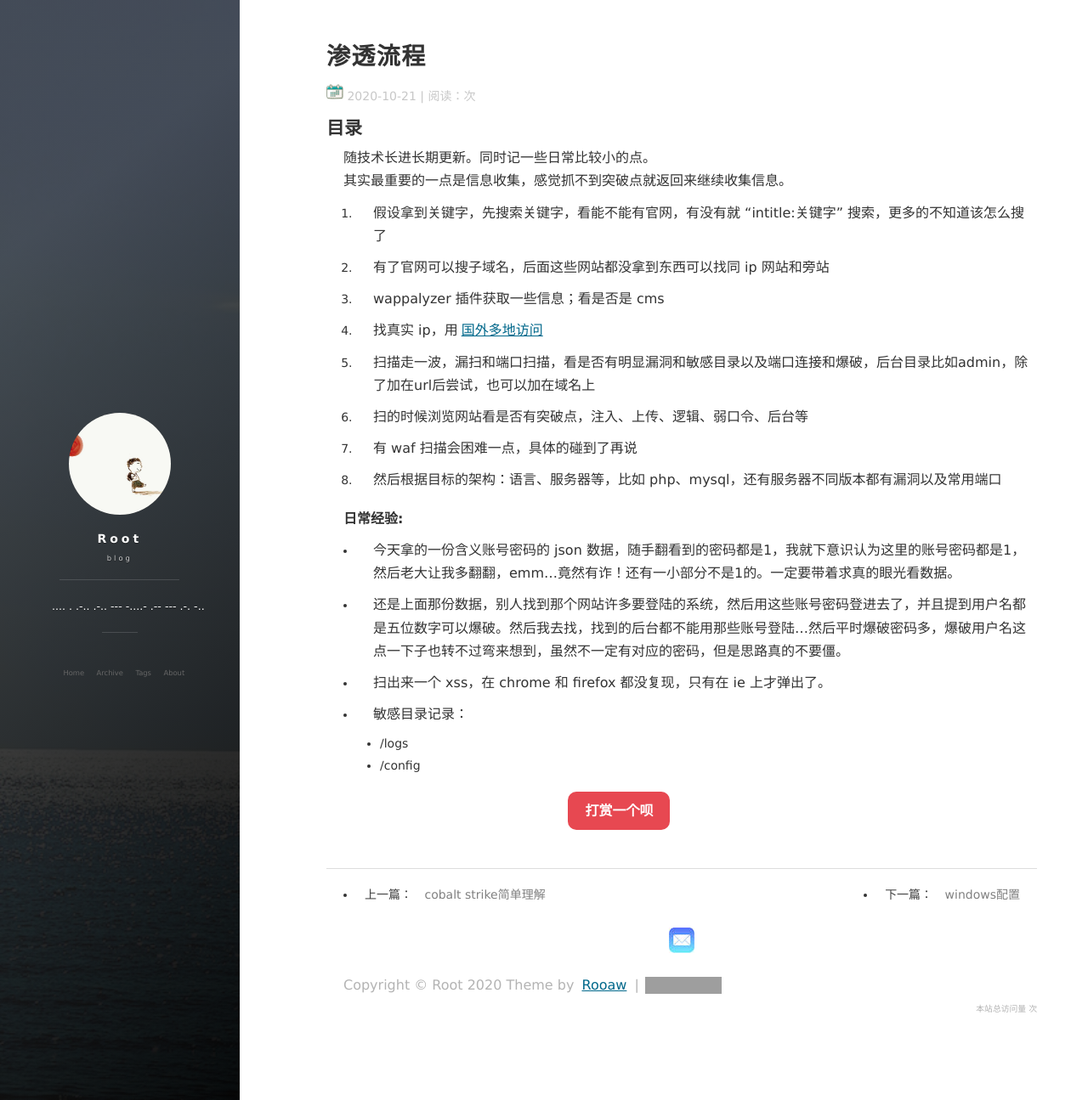
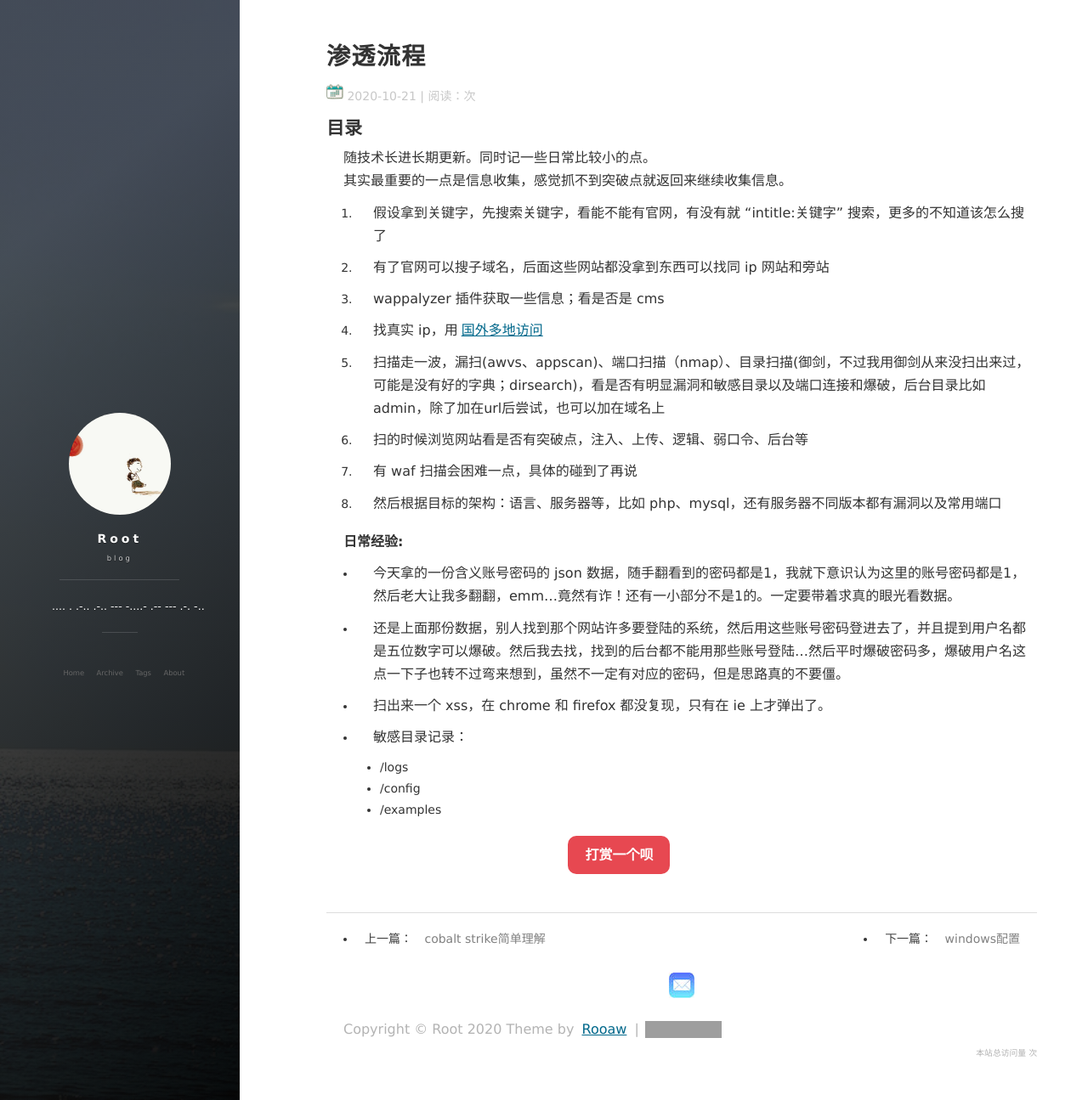
Before and after one commit to Rooaw/Rooaw.github.io, a Jekyll site: the page built from _posts/2020-10-13-PentestingProcess.md, in a window 1280 px wide and 1295 px high. Shown: the whole window at 85% size. Built offline with Jekyll 4.4.1, drawn with Linux system fonts in a browser that asks for light colours; nearby versions of some CDN libraries; comment, search, counter and statistics services are not loaded; grey boxes are pictures that could not be loaded.

Commit message:
mulusaomiao

```diff
--- a/_posts/2020-10-13-PentestingProcess.md
+++ b/_posts/2020-10-13-PentestingProcess.md
@@ -15,7 +15,7 @@ tags: 渗透笔记
 
 1. 找真实 ip，用[国外多地访问](https://asm.ca.com/en/ping.php)
 
-1. 扫描走一波，漏扫和端口扫描，看是否有明显漏洞和敏感目录以及端口连接和爆破，后台目录比如admin，除了加在url后尝试，也可以加在域名上
+1. 扫描走一波，漏扫(awvs、appscan)、端口扫描（nmap）、目录扫描(御剑，不过我用御剑从来没扫出来过，可能是没有好的字典；dirsearch)，看是否有明显漏洞和敏感目录以及端口连接和爆破，后台目录比如admin，除了加在url后尝试，也可以加在域名上
 
 1. 扫的时候浏览网站看是否有突破点，注入、上传、逻辑、弱口令、后台等
 
@@ -35,3 +35,4 @@ tags: 渗透笔记
 * 敏感目录记录：
 	* /logs
 	* /config
+	* /examples
```
